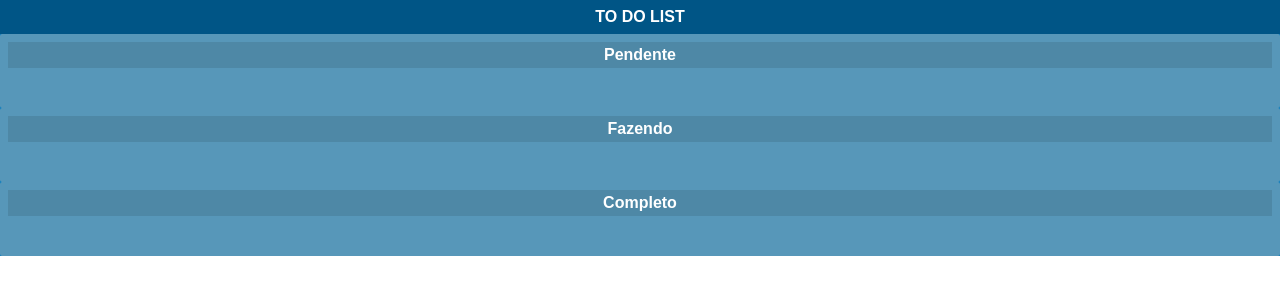
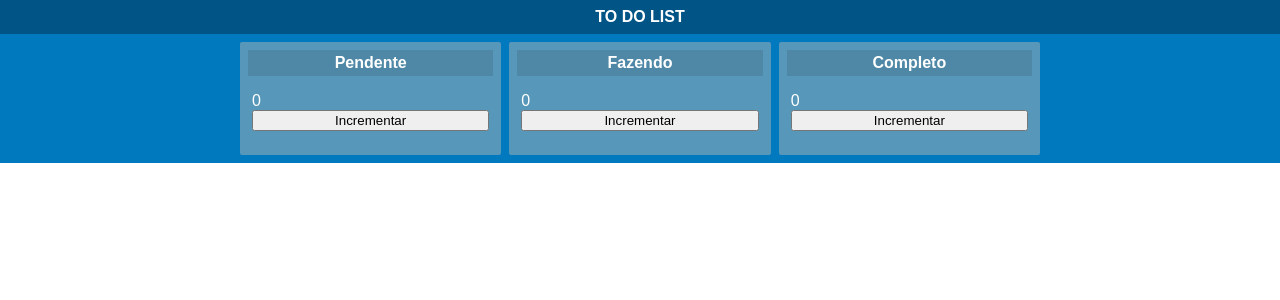
Before and after one commit to josanjohnata/Curso-React-Udemy, a React (Create React App) app: page / in a window 1280 px wide. Shown: the top 300 px of the page. Built offline with nearby package versions, Linux system fonts and the light colour scheme.

Commit message:
Adiciona button increment Adiciona button increment

```diff
--- a/src/App.js
+++ b/src/App.js
@@ -8,7 +8,7 @@
   return (
     <div className="App">
       <Navbar />
-      <div>
+      <div className="container">
         <TaskList title="Pendente" />
         <TaskList title="Fazendo" />
         <TaskList title="Completo" />
--- a/src/components/TaskList/TaskList.js
+++ b/src/components/TaskList/TaskList.js
@@ -1,11 +1,27 @@
-import React from "react";
+import React, { useState } from "react";
 import "./TaskList.css";
+import PropTypes from "prop-types";
 
 export default function TaskList({ title }) {
+  const [count, setCount] = useState(0);
+
+  const increment = () => {
+    setCount((currentCount) => {
+      return currentCount + 1;
+    });
+  };
+
   return (
     <div className="tasklist">
       <div className="title">{title}</div>
-      <div className="content"></div>
+      <div className="content">
+        {count}
+        <button onClick={increment}>Incrementar</button>
+      </div>
     </div>
   );
 }
+
+TaskList.PropTypes = {
+  title: PropTypes.string.isRequired
+};
--- a/src/styles.css
+++ b/src/styles.css
@@ -41,6 +41,9 @@
 }
 
 .App {
+  /* display: flex;
+  flex-direction: column;
+  justify-content: flex-start; */
   font-family: sans-serif;
   background-color: #0079bf;
   height: 100%;
```
Also changed, not shown: package.json (+9 -3 lines).
